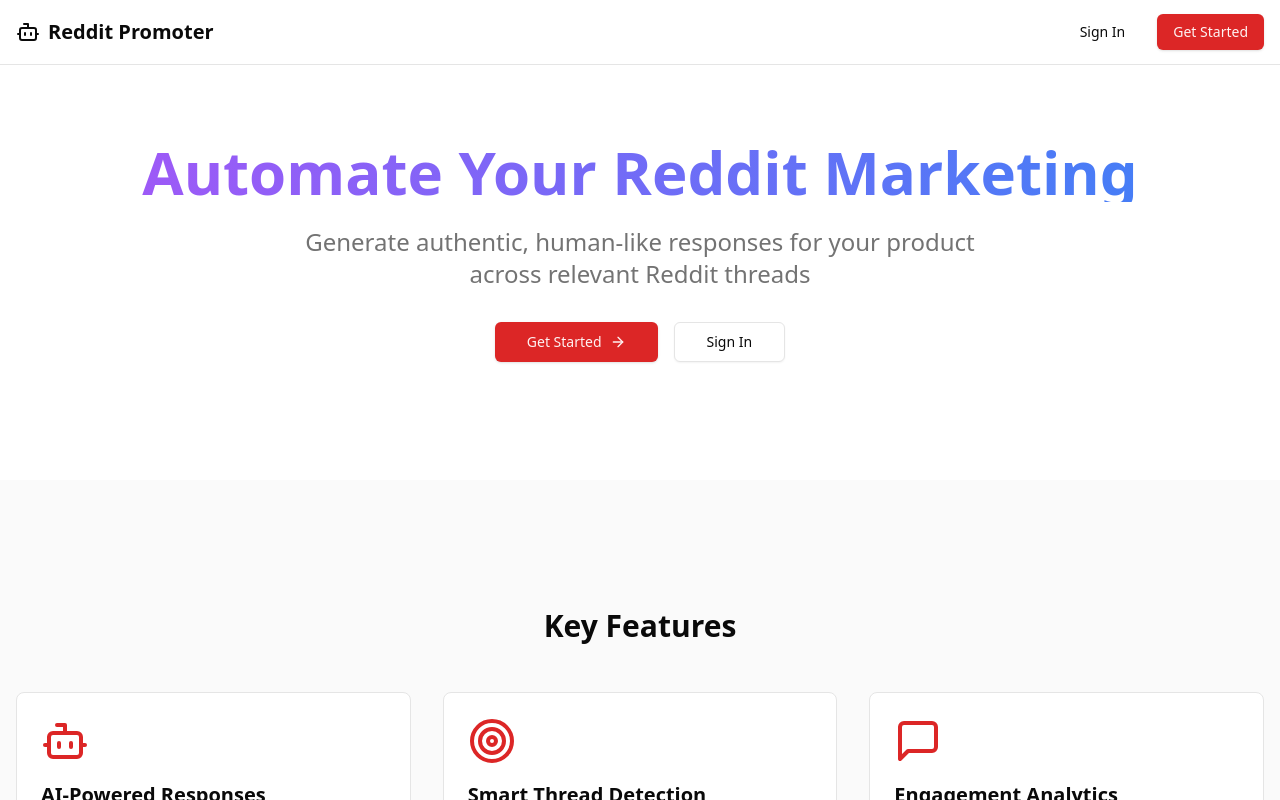
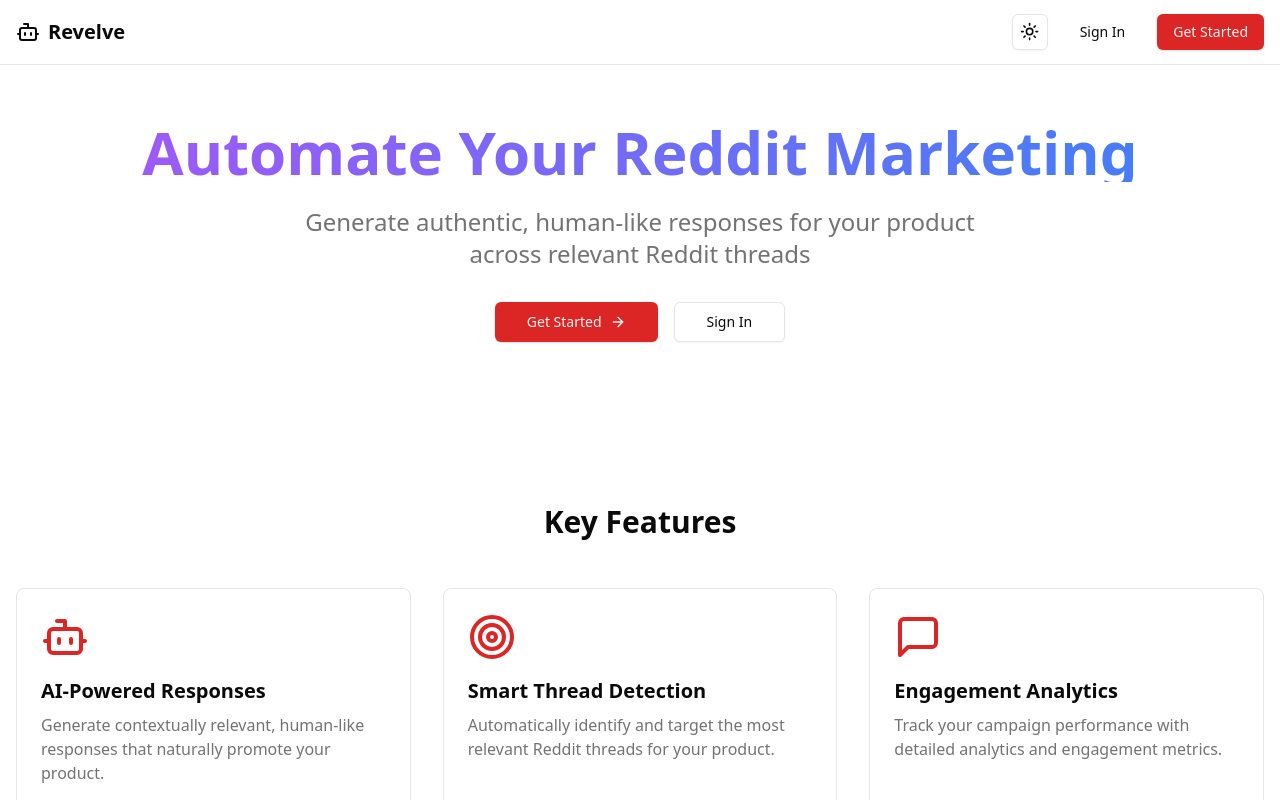
Before and after one commit to Ar9av/revelve-marketing, a React (Vite) app: page / in a window 1280 px wide. Shown: the top 800 px of the page. Built offline with nearby package versions, Linux system fonts and the light colour scheme; no server answers.

Commit message:
landing page fix

```diff
--- a/src/components/landing-page.tsx
+++ b/src/components/landing-page.tsx
@@ -14,20 +14,22 @@ import {
   AccordionTrigger,
 } from "@/components/ui/accordion";
 import { useNavigate } from "react-router-dom";
+import { ModeToggle } from "./mode-toggle";
 
 export function LandingPage() {
   const navigate = useNavigate();
 
   return (
-    <div className="w-full bg-background">
+    <div className="w-full">
       {/* Header */}
       <header className="fixed top-0 w-full border-b bg-background/80 backdrop-blur-sm z-50">
-        <div className="container flex h-16 items-center justify-between px-4">
-          <div className="flex items-center gap-2">
+        <div className="flex h-16 items-center justify-between w-full px-4">
+          <div className="flex items-center gap-2 cursor-pointer" onClick={() => navigate('/')}>
             <Bot className="h-6 w-6" />
-            <h1 className="text-xl font-bold">Reddit Promoter</h1>
+            <h1 className="text-xl font-bold">Revelve</h1>
           </div>
-          <div className="flex items-center gap-4">
+          <div className="flex items-start gap-4 justify-end">
+            <ModeToggle />
             <Button variant="ghost" onClick={() => navigate('/sign-in')}>Sign In</Button>
             <Button onClick={() => navigate('/sign-up')}>Get Started</Button>
           </div>
@@ -35,7 +37,7 @@ export function LandingPage() {
       </header>
 
       {/* Hero Section */}
-      <section className="min-h-[60vh] pt-16 pb-10 px-4 flex items-center">
+      <section className="min-h-[55vh] pt-16 pb-10 px-4 flex items-center">
         <div className="container mx-auto text-center">
           <h1 className="text-4xl md:text-6xl font-bold mb-6 bg-clip-text text-transparent bg-gradient-to-r from-purple-500 to-blue-500">
             Automate Your Reddit Marketing
@@ -56,7 +58,7 @@ export function LandingPage() {
       </section>
 
       {/* Features Section */}
-      <section className="py-32 bg-muted/50">
+      <section className="py-16">
         <div className="container mx-auto px-4">
           <h2 className="text-3xl font-bold text-center mb-12">Key Features</h2>
           <div className="grid md:grid-cols-3 gap-8">
@@ -115,7 +117,7 @@ export function LandingPage() {
       </section>
 
       {/* FAQ Section */}
-      <section className="py-32 bg-muted/50">
+      <section className="py-32">
         <div className="container mx-auto px-4">
           <h2 className="text-3xl font-bold text-center mb-4">
             Frequently Asked Questions
```
